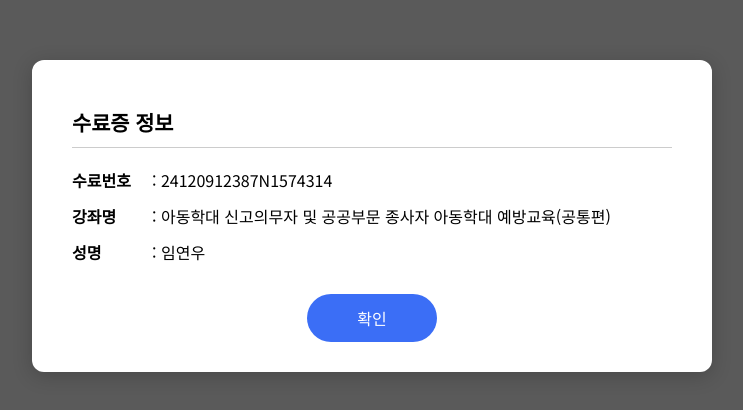
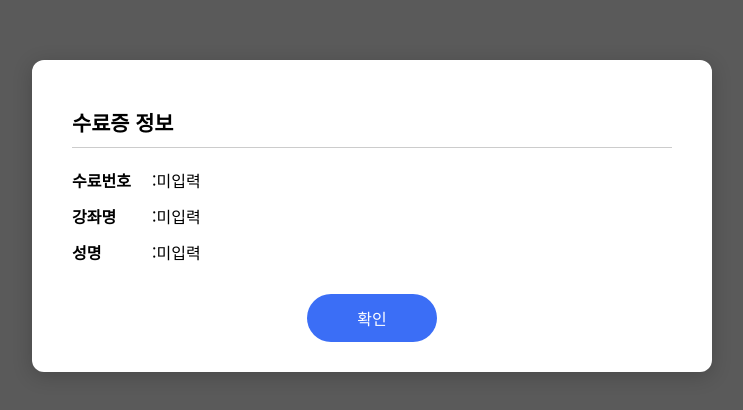
Before and after one commit to JJZUQ/certificate-view, a plain HTML site: page index.html in a window 1280 px wide. Shown: the part 184-594 px from the top of the page, without its empty margins (268-1011 px from the left). Drawn offline with Linux system fonts and the light colour scheme.

Commit message:
index.html

```diff
--- a/index.html
+++ b/index.html
@@ -86,12 +86,19 @@
 <body>
   <div class="modal">
     <h2>수료증 정보</h2>
-    <div class="info-line"><span class="label">수료번호</span>: 24120912387N1574314</div>
-    <div class="info-line"><span class="label">강좌명</span>: 아동학대 신고의무자 및 공공부문 종사자 아동학대 예방교육(공통편)</div>
-    <div class="info-line"><span class="label">성명</span>: 임연우</div>
+    <div class="info-line"><span class="label">수료번호</span>: <span id="certNum">로딩 중...</span></div>
+    <div class="info-line"><span class="label">강좌명</span>: <span id="courseName">로딩 중...</span></div>
+    <div class="info-line"><span class="label">성명</span>: <span id="userName">로딩 중...</span></div>
     <div class="button">
       <button onclick="alert('확인되었습니다')">확인</button>
     </div>
   </div>
+
+  <script>
+    const params = new URLSearchParams(window.location.search);
+    document.getElementById("certNum").textContent = params.get("cert") || "미입력";
+    document.getElementById("courseName").textContent = params.get("course") || "미입력";
+    document.getElementById("userName").textContent = params.get("name") || "미입력";
+  </script>
 </body>
 </html>
```
